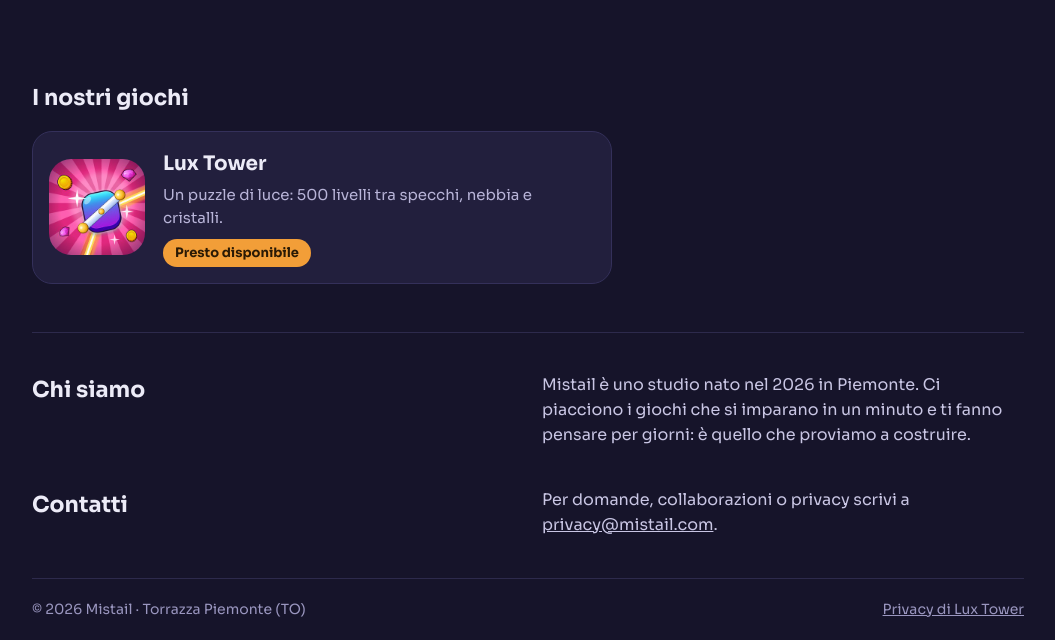
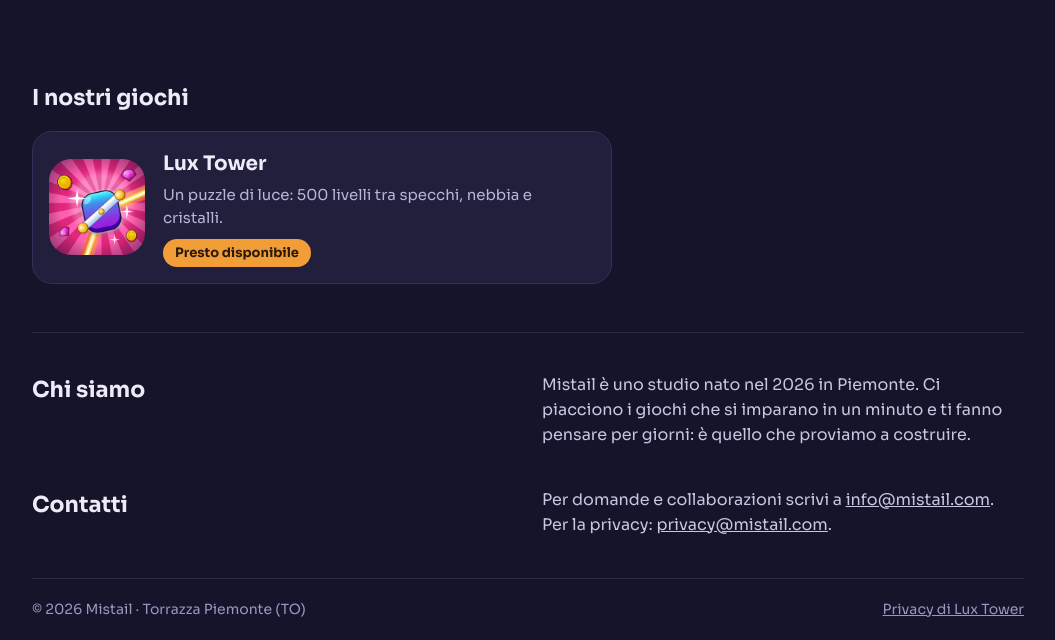
Before and after one commit to Mistail-studio/sito, a plain HTML site: page index.html in a window 1280 px wide. Shown: the part 499-1139 px from the top of the page, without its empty margins (112-1167 px from the left). Drawn offline with Linux system fonts and the light colour scheme.

Commit message:
Contatti: info@mistail.com

```diff
--- a/index.html
+++ b/index.html
@@ -81,7 +81,7 @@ footer{display:flex;justify-content:space-between;flex-wrap:wrap;gap:10px;paddin
 
   <section class="contact" id="contatti">
     <h2>Contatti</h2>
-    <p>Per domande, collaborazioni o privacy scrivi a <a href="mailto:privacy@mistail.com">privacy@mistail.com</a>.</p>
+    <p>Per domande e collaborazioni scrivi a <a href="mailto:info@mistail.com">info@mistail.com</a>. Per la privacy: <a href="mailto:privacy@mistail.com">privacy@mistail.com</a>.</p>
   </section>
 
   <footer>
```
